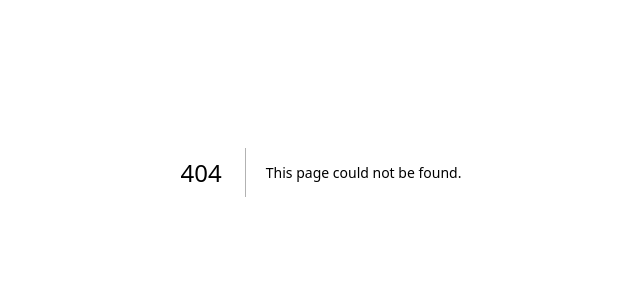
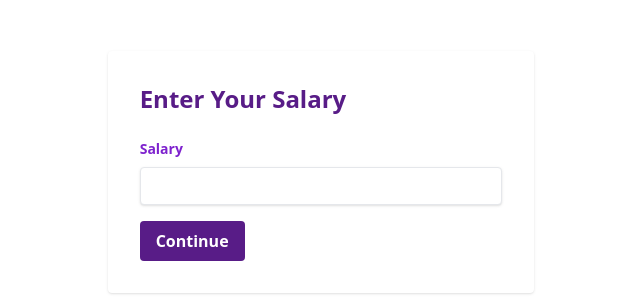
Before and after one commit to udyogi-siphara/ML-Project, a Next.js app: page /salary in a window 1280 px wide. Before the commit this address had no page. Shown: the part 228-528 px from the top of the page, without its empty margins (319-959 px from the left). Built offline with nearby package versions, Linux system fonts and the light colour scheme.

Commit message:
create salary page

```diff
--- /dev/null
+++ b/src/pages/salary.jsx
@@ -0,0 +1,38 @@
+// pages/salary.js
+import React, { useState } from 'react';
+import TextField from '../components/Textfiled';
+import Button from '../components/Button';
+import { useRouter } from 'next/router';
+
+const Salary = () => {
+  const [salary, setSalary] = useState('');
+  const router = useRouter();
+
+  const handleContinue = () => {
+    // You can perform validation here before moving to the next page
+    if (isNaN(salary) || salary <= 0) {
+      alert('Please enter a valid salary amount.');
+      return;
+    }
+
+    // Store the user's salary in localStorage if available
+    if (typeof window !== 'undefined') {
+      localStorage.setItem('userSalary', salary);
+    }
+
+    // Redirect to the main form page
+    router.push('/mainForm');
+  };
+
+  return (
+    <div className="flex items-center justify-center h-screen">
+      <div className="w-1/3 p-8 bg-white rounded shadow">
+        <h1 className="text-2xl font-bold text-purple-900 mb-6">Enter Your Salary</h1>
+        <TextField label="Salary" type="number" value={salary} onChange={(e) => setSalary(e.target.value)} />
+        <Button onClick={handleContinue}>Continue</Button>
+      </div>
+    </div>
+  );
+};
+
+export default Salary;
```
